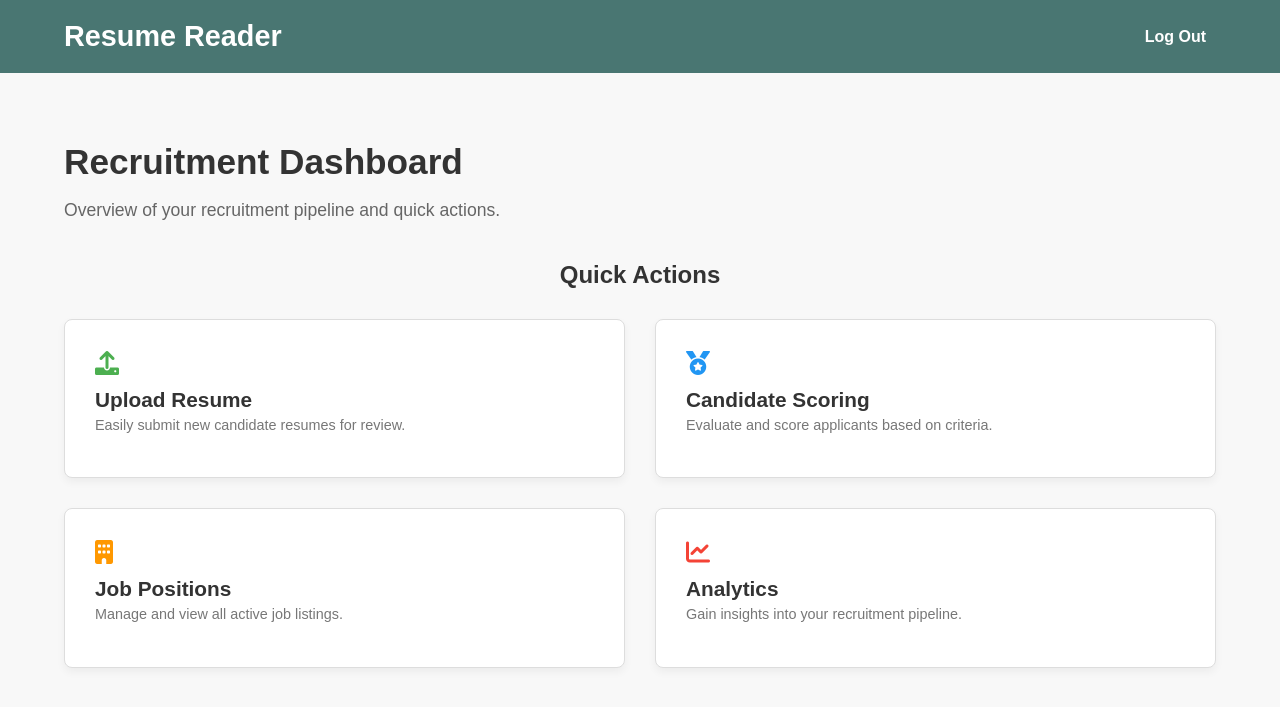
After one commit to horyinghuai/workshop-2, a PHP site: page /dashboard.php in a window 1280 px wide. The commit adds this page. Shown: the top 707 px of the page. Run offline with PHP 8.4, Linux system fonts and the light colour scheme; the visitor is signed in with stand-in values (Sample User, id 1).

Commit message:
created dashboard html,css and php not complete

```diff
--- /dev/null
+++ b/dashboard.css
@@ -0,0 +1,113 @@
+body {
+    font-family: Arial, sans-serif;
+    margin: 0;
+    padding: 0;
+    background-color: #f8f8f8;
+    color: #333;
+}
+
+.header {
+    display: flex;
+    justify-content: space-between;
+    align-items: center;
+    padding: 20px 5%;
+    background-color: #497672;
+    color: white;
+}
+
+.logo {
+    font-size: 1.8em;
+    font-weight: bold;
+    margin: 0;
+}
+
+.logout-link {
+    color: white;
+    text-decoration: none;
+    font-weight: 600;
+    padding: 5px 10px;
+}
+
+.logout-link:hover {
+    text-decoration: underline;
+}
+
+.dashboard-container {
+    padding: 40px 5%;
+    max-width: 1200px;
+    margin: 0 auto;
+}
+
+.dashboard-header h2 {
+    font-size: 2.2em;
+    font-weight: 700;
+    color: #333;
+    margin-bottom: 5px;
+}
+
+.dashboard-header p {
+    font-size: 1.1em;
+    color: #666;
+    margin-bottom: 40px;
+}
+
+.quick-actions-title {
+    font-size: 1.5em;
+    font-weight: 600;
+    margin-bottom: 25px;
+    padding-bottom: 5px;
+    text-align: center;
+}
+
+.actions-grid {
+    display: grid;
+    grid-template-columns: repeat(2, 1fr);
+    gap: 30px;
+}
+
+.action-card {
+    background-color: white;
+    padding: 30px;
+    border-radius: 8px;
+    box-shadow: 0 4px 8px rgba(0, 0, 0, 0.05);
+    text-decoration: none;
+    color: inherit;
+    transition: transform 0.2s, box-shadow 0.2s;
+    display: block;
+    border: 1px solid #ddd;
+}
+
+.action-card:hover {
+    transform: translateY(-3px);
+    box-shadow: 0 6px 12px rgba(0, 0, 0, 0.1);
+}
+
+.card-icon {
+    font-size: 1.5em;
+    margin-bottom: 10px;
+    color: #497672;
+}
+
+.action-card:nth-child(1) .card-icon { color: #4CAF50; }
+.action-card:nth-child(2) .card-icon { color: #2196F3; }
+.action-card:nth-child(3) .card-icon { color: #FF9800; }
+.action-card:nth-child(4) .card-icon { color: #F44336; }
+
+
+.card-title {
+    font-size: 1.3em;
+    font-weight: 600;
+    margin: 5px 0;
+}
+
+.card-description {
+    font-size: 0.9em;
+    color: #777;
+    margin-top: 5px;
+}
+
+@media (max-width: 768px) {
+    .actions-grid {
+        grid-template-columns: 1fr;
+    }
+}
--- /dev/null
+++ b/dashboard.php
@@ -0,0 +1,59 @@
+<?php
+session_start();
+
+if (!isset($_SESSION['user_id'])) {
+    header('Location: login.php');
+    exit();
+}
+?>
+<!DOCTYPE html>
+<html lang="en">
+<head>
+    <meta charset="UTF-8">
+    <meta name="viewport" content="width=device-width, initial-scale=1.0">
+    <title>Recruitment Dashboard - Resume Reader</title>
+    <link rel="stylesheet" href="dashboard.css">
+    <link rel="stylesheet" href="https://cdnjs.cloudflare.com/ajax/libs/font-awesome/6.0.0/css/all.min.css">
+</head>
+<body>
+    <header class="header">
+        <h1 class="logo">Resume Reader</h1>
+        <a href="logout.php" class="logout-link">Log Out</a>
+    </header>
+
+    <main class="dashboard-container">
+        <section class="dashboard-header">
+            <h2>Recruitment Dashboard</h2>
+            <p>Overview of your recruitment pipeline and quick actions.</p>
+        </section>
+
+        <h3 class="quick-actions-title">Quick Actions</h3>
+
+        <div class="actions-grid">
+            <a href="upload_resume.php" class="action-card">
+                <div class="card-icon"><i class="fas fa-upload"></i></div>
+                <h4 class="card-title">Upload Resume</h4>
+                <p class="card-description">Easily submit new candidate resumes for review.</p>
+            </a>
+
+            <a href="candidate_scoring.php" class="action-card">
+                <div class="card-icon"><i class="fas fa-medal"></i></div>
+                <h4 class="card-title">Candidate Scoring</h4>
+                <p class="card-description">Evaluate and score applicants based on criteria.</p>
+            </a>
+
+            <a href="job_positions.php" class="action-card">
+                <div class="card-icon"><i class="fas fa-building"></i></div>
+                <h4 class="card-title">Job Positions</h4>
+                <p class="card-description">Manage and view all active job listings.</p>
+            </a>
+
+            <a href="analytics.php" class="action-card">
+                <div class="card-icon"><i class="fas fa-chart-line"></i></div>
+                <h4 class="card-title">Analytics</h4>
+                <p class="card-description">Gain insights into your recruitment pipeline.</p>
+            </a>
+        </div>
+    </main>
+</body>
+</html>
```
Also changed, not shown: dashboard.html (added, +51 -0 lines), login.php (+26 -11 lines).
